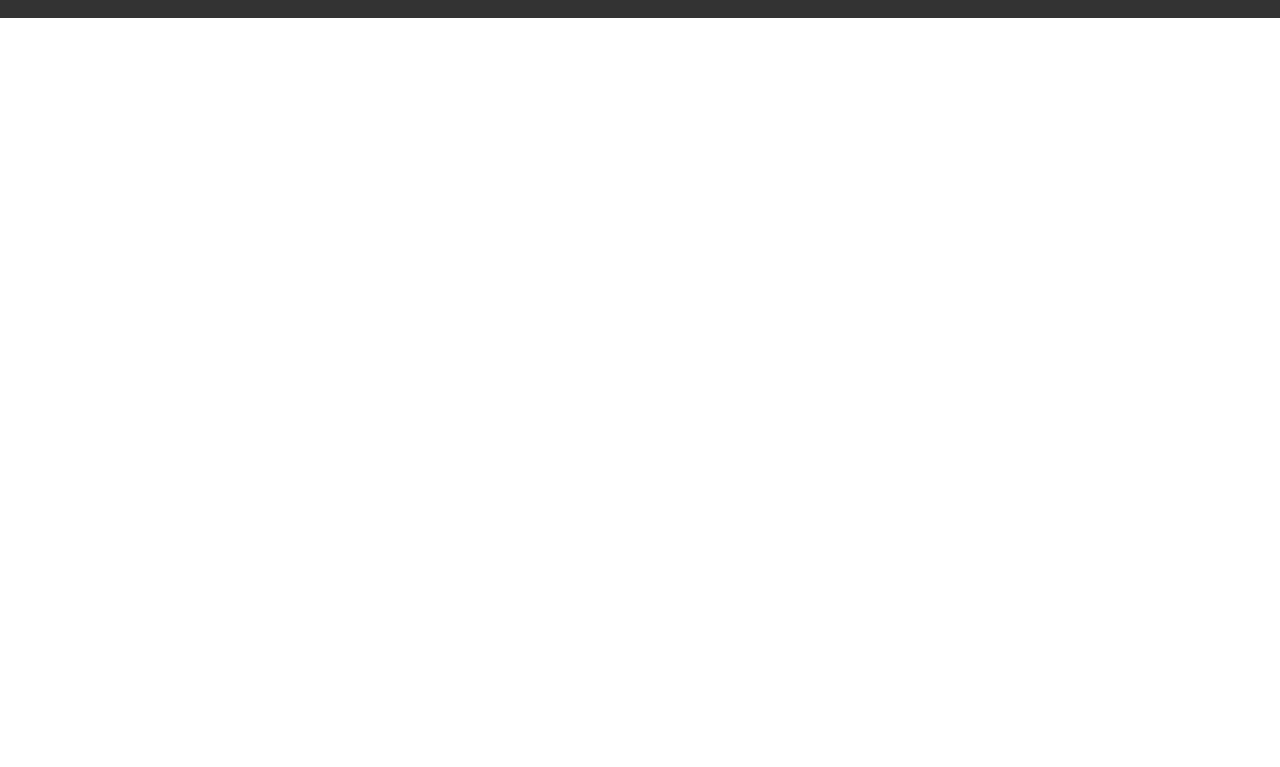
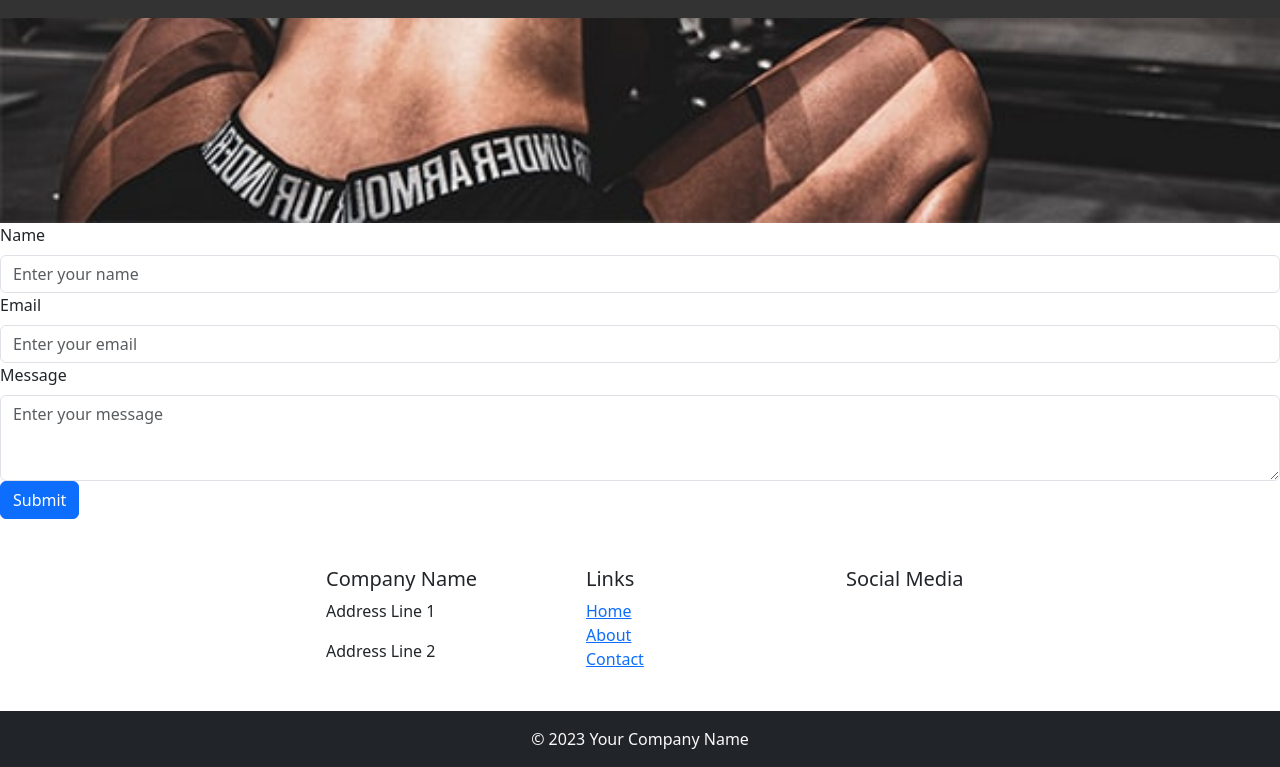
Before and after one commit to MingJae92/Cross_Flex_App_2, a React (Create React App) app: page /contact in a window 1280 px wide. Shown: the part 782-1549 px from the top of the page. Before the commit the page ends 800 px from the top, so only its background shows below. Built offline with nearby package versions, Linux system fonts and the light colour scheme.

Commit message:
Contact page added

```diff
--- a/src/App.js
+++ b/src/App.js
@@ -6,6 +6,7 @@ import Footer from './components/Footer';
 import About from './components/About';
 import Login from './components/Login';
 import Register from './components/Register'
+import Contact from './components/Contact'
 
 function App() {
   return (
@@ -16,6 +17,7 @@ function App() {
         <Route path='/about' element={<About />} />
         <Route path='/login' element={<Login />} />
         <Route path='/register' element={<Register />} />
+        <Route path='/contact' element={<Contact />} />
       </Routes>
       <Footer/>
     </div>
--- a/src/Components/Contact.js
+++ b/src/Components/Contact.js
@@ -0,0 +1,107 @@
+import React, { useState } from 'react';
+import { Form, Button } from 'react-bootstrap';
+import 'bootstrap/dist/css/bootstrap.min.css';
+import Contact from '../img/feature-3.jpg';
+
+function ContactForm() {
+  const imageStyle = {
+    width: '100%',
+    height: 'auto',
+  };
+
+  const headerStyle = {
+    textAlign: 'center',
+    padding: '20px 0', // Equal padding of 20px at the top and bottom
+  };
+
+  const footerStyle = {
+    background: '#333',
+    padding: '10px',
+    textAlign: 'center',
+    position: 'fixed',
+    bottom: 0,
+    width: '100%',
+    color: 'white',
+  };
+
+  const linkStyle = {
+    color: 'white',
+    textDecoration: 'underline',
+    margin: '0 10px',
+  };
+
+  const [formData, setFormData] = useState({
+    name: '',
+    email: '',
+    message: '',
+  });
+
+  const handleChange = (e) => {
+    const { name, value } = e.target;
+    setFormData({ ...formData, [name]: value });
+  };
+
+  const handleSubmit = (e) => {
+    e.preventDefault();
+    // Handle form submission logic here
+    console.log(formData);
+    // Reset form after submission
+    setFormData({
+      name: '',
+      email: '',
+      message: '',
+    });
+    console.log(setFormData, "Message sent!")
+    alert("Message is now sent!")
+  };
+
+  return (
+    <div>
+      <div style={headerStyle}>
+        <h1>Contact</h1>
+      </div>
+      <img src={Contact} alt="Landing Page" style={imageStyle} />
+      <Form onSubmit={handleSubmit}>
+        <Form.Group controlId="formName">
+          <Form.Label>Name</Form.Label>
+          <Form.Control
+            type="text"
+            placeholder="Enter your name"
+            name="name"
+            value={formData.name}
+            onChange={handleChange}
+          />
+        </Form.Group>
+
+        <Form.Group controlId="formEmail">
+          <Form.Label>Email</Form.Label>
+          <Form.Control
+            type="email"
+            placeholder="Enter your email"
+            name="email"
+            value={formData.email}
+            onChange={handleChange}
+          />
+        </Form.Group>
+
+        <Form.Group controlId="formMessage">
+          <Form.Label>Message</Form.Label>
+          <Form.Control
+            as="textarea"
+            rows={3}
+            placeholder="Enter your message"
+            name="message"
+            value={formData.message}
+            onChange={handleChange}
+          />
+        </Form.Group>
+
+        <Button variant="primary" type="submit">
+          Submit
+        </Button>
+      </Form>
+    </div>
+  );
+}
+
+export default ContactForm;
```
